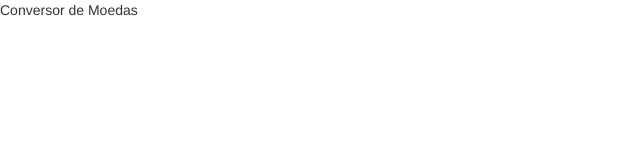
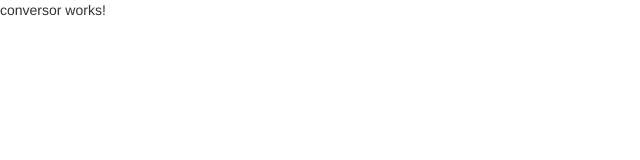
Before and after one commit to yrmbarbosa/ng_ConversorDeMoedas, an Angular app: page / in a window 1280 px wide. Shown: the top 160 px of the page, without its empty margins (0-640 px from the left). Built offline with nearby package versions, Linux system fonts and the light colour scheme.

Commit message:
Criando o component conversor

```diff
--- a/src/app/app.component.html
+++ b/src/app/app.component.html
@@ -1 +1 @@
-<span>{{ title }}</span>
+<app-conversor></app-conversor>
--- /dev/null
+++ b/src/app/conversor/components/conversor.component.html
@@ -0,0 +1 @@
+<p>conversor works!</p>
--- /dev/null
+++ b/src/app/conversor/components/conversor.component.ts
@@ -0,0 +1,15 @@
+import { Component, OnInit } from '@angular/core';
+
+@Component({
+  selector: 'app-conversor',
+  templateUrl: './conversor.component.html',
+  styleUrls: ['./conversor.component.css']
+})
+export class ConversorComponent implements OnInit {
+
+  constructor() { }
+
+  ngOnInit(): void {
+  }
+
+}
--- /dev/null
+++ b/src/app/conversor/components/index.ts
@@ -0,0 +1 @@
+export * from './conversor.component';
--- a/src/app/conversor/index.ts
+++ b/src/app/conversor/index.ts
@@ -2,3 +2,4 @@
 
 export * from './conversor.module';
 export * from './models';
+export * from './components';
```
Also changed, not shown: src/app/conversor/conversor.module.ts (+6 -1 lines), src/app/conversor/components/conversor.component.css (added), 1 other file (tests, documents, lock files or other folders).
